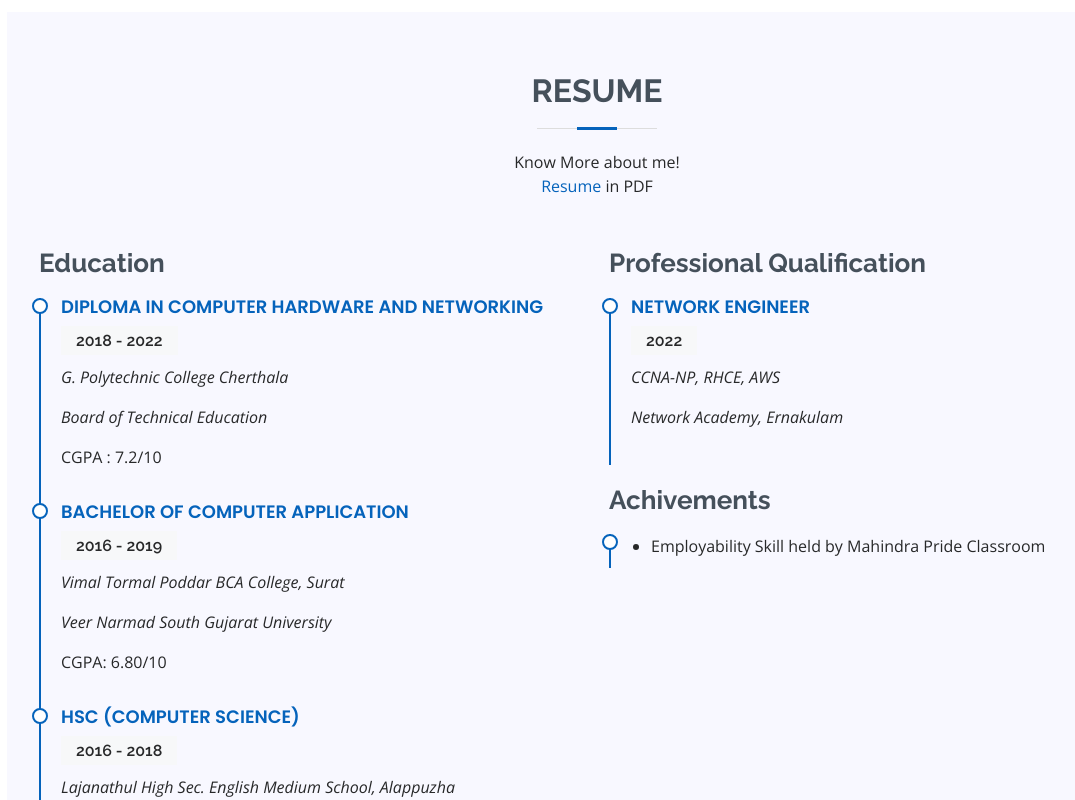
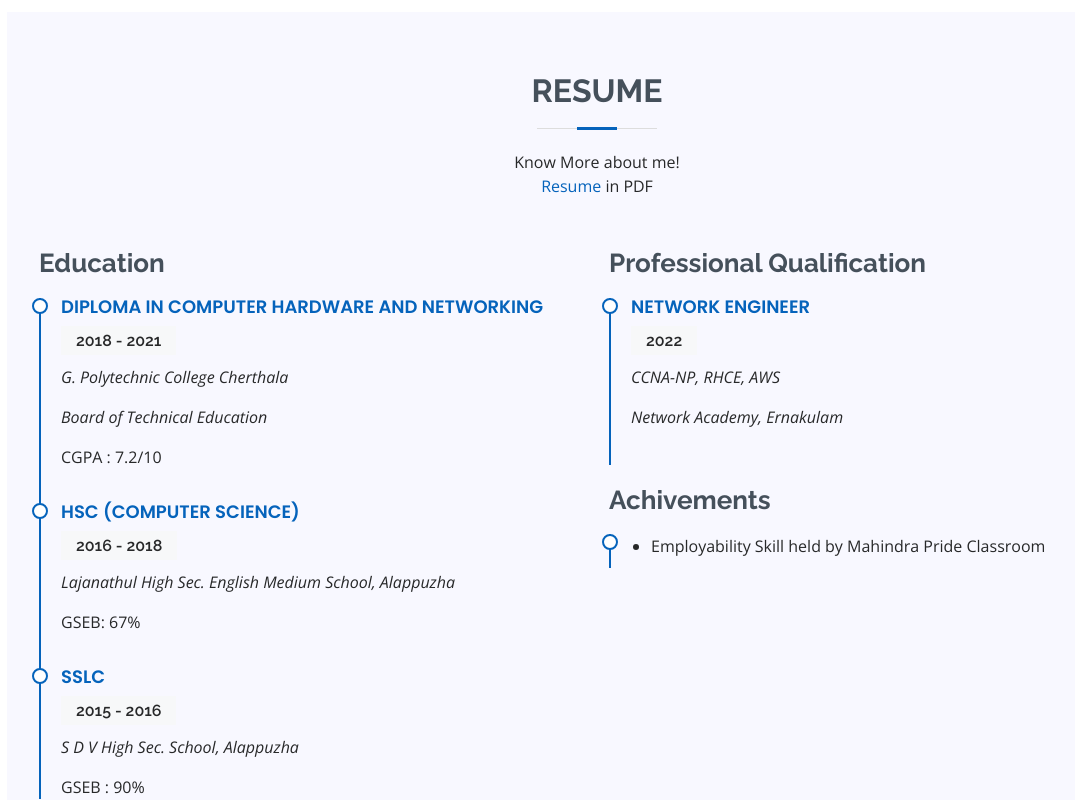
Before and after one commit to kannan-sabu/static-site, a plain HTML site: page index.html in a window 1280 px wide. Shown: the part 2000-2800 px from the top of the page, without its empty margins (93-1168 px from the left). Drawn offline with nearby package versions, Linux system fonts and the light colour scheme.

Commit message:
Update index.html

```diff
--- a/index.html
+++ b/index.html
@@ -94,7 +94,7 @@
                       <div class="col-lg-7">
                           <ul>
                               <li><i class="icofont-rounded-right"></i> <strong>Birthdate:</strong> 14 April 2000</li>
-                              <li><i class="icofont-rounded-right"></i> <strong>City:</strong> City : Kerala, India</li>
+                              <li><i class="icofont-rounded-right"></i> <strong>City:</strong> Alappuzha, Kerala, India</li>
                               <li><i class="icofont-rounded-right"></i> <strong>Email:</strong> kannansabu141@gmail.com</li>
                             <li><i class="icofont-rounded-right"></i> <strong>Age:</strong> 22</li>
                               <li><i class="icofont-rounded-right"></i> <strong>Diploma:</strong> C.H.E (2018-21)</li>
@@ -198,19 +198,13 @@
                   <h3 class="resume-title">Education</h3>
                   <div class="resume-item">
                       <h4>Diploma in Computer Hardware and Networking</h4>
-                      <h5>2018 - 2022</h5>
+                      <h5>2018 - 2021</h5>
                       <p><em>G. Polytechnic College Cherthala</em></p>
                       <p><em>Board of Technical Education</em></p>
                       <p>CGPA : 7.2/10</p>
                   </div>
 
-                  <div class="resume-item">
-                      <h4>Bachelor of Computer Application</h4>
-                      <h5>2016 - 2019</h5>
-                      <p><em>Vimal Tormal Poddar BCA College, Surat</em></p>
-                      <p><em>Veer Narmad South Gujarat University</em></p>
-                      <p>CGPA: 6.80/10</p>
-                  </div>
+
 
                   <div class="resume-item">
                       <h4>HSC (Computer Science)</h4>
```
